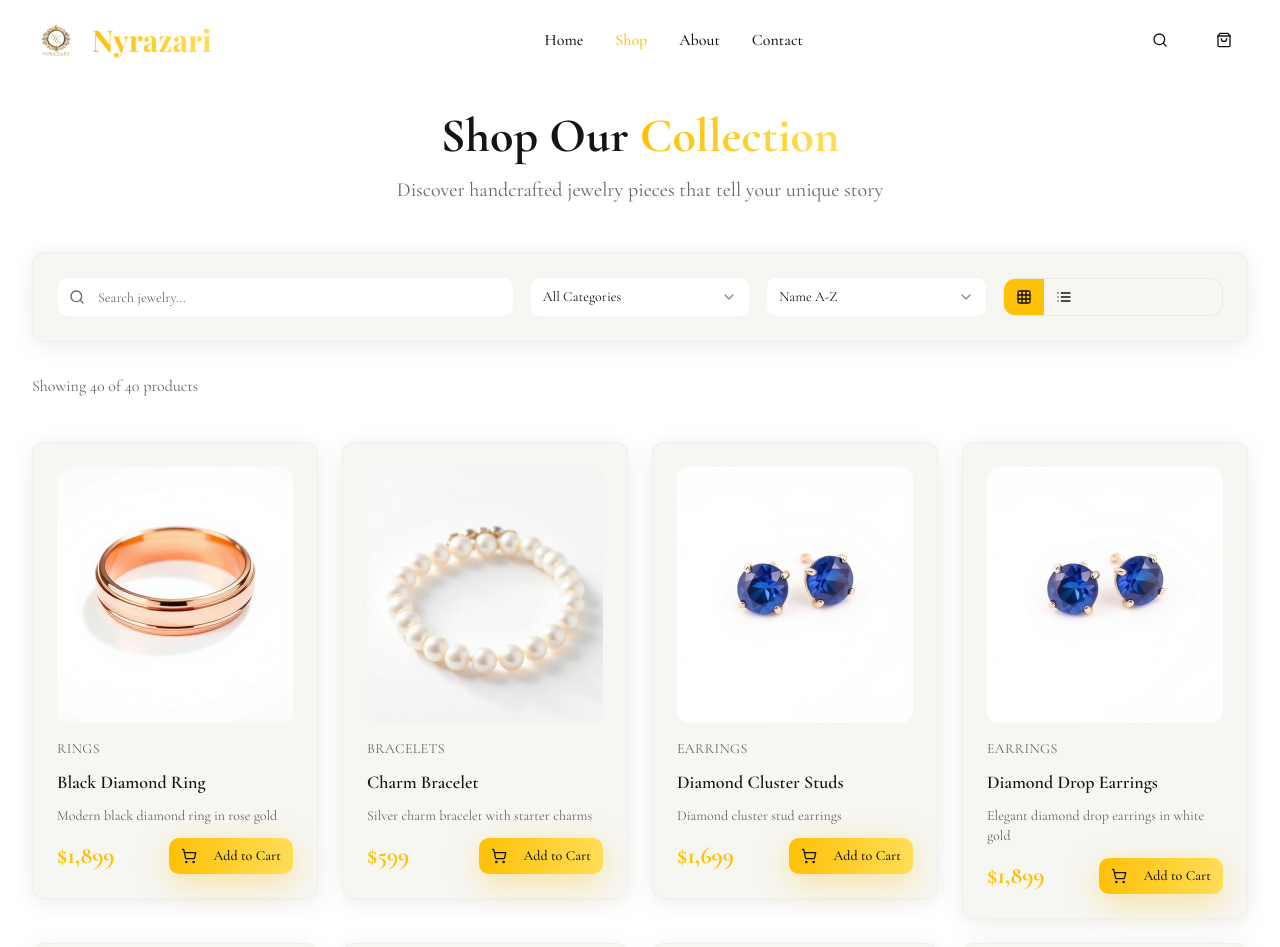
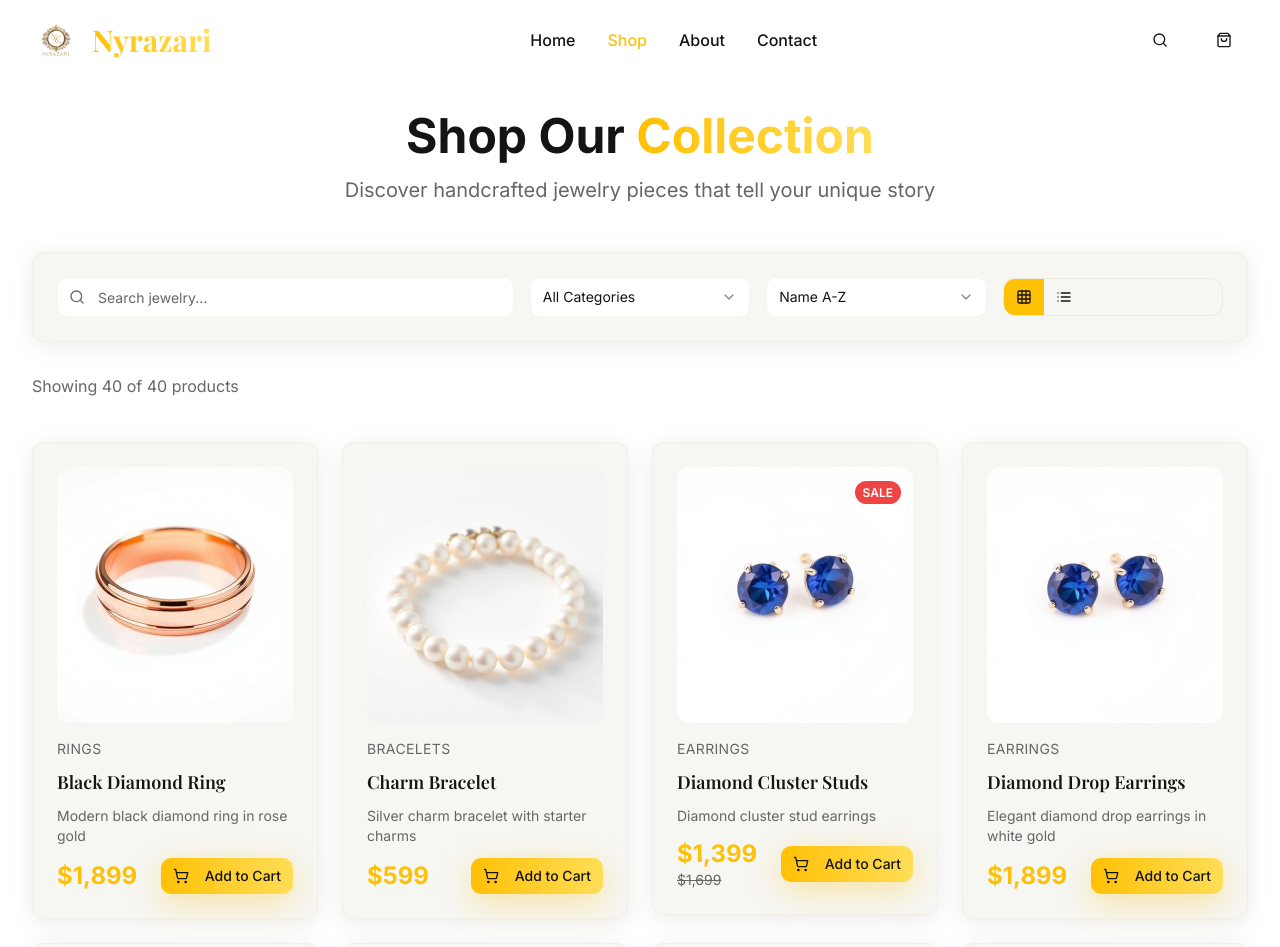
Before and after one commit to rogeeeosbackk/nyrazari-jewel-display, a React (Vite) app: page /shop in a window 1280 px wide. Shown: the top 947 px of the page. Built offline with nearby package versions, Linux system fonts and the light colour scheme; the HTML template or start-up script is replaced by a standard one.

Commit message:
Refactor fonts and add offer price

```diff
--- a/index.html
+++ b/index.html
@@ -5,7 +5,7 @@
     <meta name="viewport" content="width=device-width, initial-scale=1.0" />
     <link rel="preconnect" href="https://fonts.googleapis.com">
     <link rel="preconnect" href="https://fonts.gstatic.com" crossorigin>
-    <link href="https://fonts.googleapis.com/css2?family=Playfair+Display:wght@400;500;600;700;800&family=Cormorant+Garamond:wght@300;400;500;600;700&display=swap" rel="stylesheet">
+    <link href="https://fonts.googleapis.com/css2?family=Playfair+Display:wght@400;500;600;700;800&family=Inter:wght@300;400;500;600;700&display=swap" rel="stylesheet">
     <title>Nyrazari - Luxury Jewelry Collection</title>
     <meta name="description" content="Discover exquisite handcrafted jewelry at Nyrazari. Premium rings, necklaces, bracelets, and earrings crafted with exceptional quality and timeless elegance." />
     <meta name="author" content="Nyrazari Jewelry" />
--- a/src/components/Header.tsx
+++ b/src/components/Header.tsx
@@ -62,7 +62,7 @@ const Header: React.FC = () => {
               <Link
                 key={item.name}
                 to={item.path}
-                className={`font-medium font-cormorant transition-colors duration-200 ${
+                className={`font-medium font-inter transition-colors duration-200 ${
                   location.pathname === item.path
                     ? 'text-primary'
                     : 'text-foreground hover:text-primary'
@@ -131,7 +131,7 @@ const Header: React.FC = () => {
                 <Link
                   key={item.name}
                   to={item.path}
-                  className={`font-medium font-cormorant py-2 transition-colors duration-200 ${
+                  className={`font-medium font-inter py-2 transition-colors duration-200 ${
                     location.pathname === item.path
                       ? 'text-primary'
                       : 'text-foreground hover:text-primary'
--- a/src/components/ProductCard.tsx
+++ b/src/components/ProductCard.tsx
@@ -64,6 +64,15 @@ const ProductCard: React.FC<ProductCardProps> = ({ product, index = 0 }) => {
               </span>
             </div>
           )}
+
+          {/* Sale badge */}
+          {product.offerPrice && (
+            <div className="absolute top-3 right-3">
+              <span className="bg-red-500 text-white text-xs px-2 py-1 rounded-full font-semibold">
+                SALE
+              </span>
+            </div>
+          )}
         </div>
 
         <div className="space-y-3">
@@ -73,7 +82,7 @@ const ProductCard: React.FC<ProductCardProps> = ({ product, index = 0 }) => {
           </div>
 
           {/* Product name */}
-          <h3 className="font-semibold text-lg leading-tight group-hover:text-primary transition-colors duration-200">
+          <h3 className="font-playfair font-semibold text-lg leading-tight group-hover:text-primary transition-colors duration-200">
             {product.name}
           </h3>
 
@@ -84,8 +93,21 @@ const ProductCard: React.FC<ProductCardProps> = ({ product, index = 0 }) => {
 
           {/* Price and Add to Cart */}
           <div className="flex items-center justify-between">
-            <div className="text-2xl font-bold text-primary">
-              ${product.price.toLocaleString()}
+            <div className="flex flex-col">
+              {product.offerPrice ? (
+                <>
+                  <div className="text-2xl font-bold text-primary">
+                    ${product.offerPrice.toLocaleString()}
+                  </div>
+                  <div className="text-sm text-muted-foreground line-through">
+                    ${product.price.toLocaleString()}
+                  </div>
+                </>
+              ) : (
+                <div className="text-2xl font-bold text-primary">
+                  ${product.price.toLocaleString()}
+                </div>
+              )}
             </div>
 
             <Button
--- a/src/contexts/CartContext.tsx
+++ b/src/contexts/CartContext.tsx
@@ -4,6 +4,7 @@ export interface Product {
   id: string;
   name: string;
   price: number;
+  offerPrice?: number;
   image: string;
   category: string;
   description: string;
@@ -77,7 +78,7 @@ const cartReducer = (state: CartState, action: CartAction): CartState => {
 
 const calculateTotals = (items: CartItem[]): CartState => ({
   items,
-  total: items.reduce((sum, item) => sum + item.price * item.quantity, 0),
+  total: items.reduce((sum, item) => sum + (item.offerPrice || item.price) * item.quantity, 0),
   itemCount: items.reduce((sum, item) => sum + item.quantity, 0),
 });
 
--- a/src/contexts/ProductContext.tsx
+++ b/src/contexts/ProductContext.tsx
@@ -21,6 +21,7 @@ const initialProducts: Product[] = [
     id: '1',
     name: 'Diamond Eternity Ring',
     price: 2899,
+    offerPrice: 2299,
     image: '/src/assets/ring-diamond-eternity.jpg',
     category: 'rings',
     description: 'Exquisite 18k white gold eternity ring featuring brilliant-cut diamonds',
@@ -39,6 +40,7 @@ const initialProducts: Product[] = [
     id: '3',
     name: 'Vintage Ruby Ring',
     price: 3299,
+    offerPrice: 2799,
     image: '/src/assets/ring-diamond-eternity.jpg',
     category: 'rings',
     description: 'Art deco inspired ruby ring with diamond accents',
@@ -57,6 +59,7 @@ const initialProducts: Product[] = [
     id: '5',
     name: 'Moonstone Cocktail Ring',
     price: 1299,
+    offerPrice: 999,
     image: '/src/assets/ring-diamond-eternity.jpg',
     category: 'rings',
     description: 'Statement moonstone ring in yellow gold setting',
@@ -75,6 +78,7 @@ const initialProducts: Product[] = [
     id: '7',
     name: 'Opal Anniversary Band',
     price: 1599,
+    offerPrice: 1299,
     image: '/src/assets/ring-diamond-eternity.jpg',
     category: 'rings',
     description: 'Delicate opal anniversary band with milgrain details',
@@ -93,6 +97,7 @@ const initialProducts: Product[] = [
     id: '9',
     name: 'Emerald Cut Aquamarine Ring',
     price: 2799,
+    offerPrice: 2399,
     image: '/src/assets/ring-diamond-eternity.jpg',
     category: 'rings',
     description: 'Stunning emerald cut aquamarine with diamond halo',
@@ -113,6 +118,7 @@ const initialProducts: Product[] = [
     id: '11',
     name: 'Gold Chain Necklace',
     price: 1599,
+    offerPrice: 1299,
     image: '/src/assets/necklace-gold-chain.jpg',
     category: 'necklaces',
     description: 'Luxurious 14k gold chain necklace with adjustable length',
@@ -131,6 +137,7 @@ const initialProducts: Product[] = [
     id: '13',
     name: 'Diamond Solitaire Pendant',
     price: 1899,
+    offerPrice: 1599,
     image: '/src/assets/necklace-gold-chain.jpg',
     category: 'necklaces',
     description: 'Classic diamond solitaire pendant in white gold',
@@ -149,6 +156,7 @@ const initialProducts: Product[] = [
     id: '15',
     name: 'Layered Gold Chains',
     price: 699,
+    offerPrice: 549,
     image: '/src/assets/necklace-gold-chain.jpg',
     category: 'necklaces',
     description: 'Trendy layered gold chain set',
@@ -167,6 +175,7 @@ const initialProducts: Product[] = [
     id: '17',
     name: 'Sapphire Bar Necklace',
     price: 1299,
+    offerPrice: 1099,
     image: '/src/assets/necklace-gold-chain.jpg',
     category: 'necklaces',
     description: 'Modern sapphire bar pendant on delicate chain',
@@ -185,6 +194,7 @@ const initialProducts: Product[] = [
     id: '19',
     name: 'Tennis Diamond Necklace',
     price: 3999,
+    offerPrice: 3399,
     image: '/src/assets/necklace-gold-chain.jpg',
     category: 'necklaces',
     description: 'Luxurious tennis diamond necklace',
@@ -205,6 +215,7 @@ const initialProducts: Product[] = [
     id: '21',
     name: 'Pearl Tennis Bracelet',
     price: 899,
+    offerPrice: 699,
     image: '/src/assets/bracelet-pearl-tennis.jpg',
     category: 'bracelets',
     description: 'Elegant freshwater pearl tennis bracelet with gold clasp',
@@ -223,6 +234,7 @@ const initialProducts: Product[] = [
     id: '23',
     name: 'Gold Bangle Set',
     price: 699,
+    offerPrice: 549,
     image: '/src/assets/bracelet-pearl-tennis.jpg',
     category: 'bracelets',
     description: 'Set of three gold bangles in different textures',
@@ -241,6 +253,7 @@ const initialProducts: Product[] = [
     id: '25',
     name: 'Emerald Line Bracelet',
     price: 1999,
+    offerPrice: 1699,
     image: '/src/assets/bracelet-pearl-tennis.jpg',
     category: 'bracelets',
     description: 'Emerald line bracelet with diamond accents',
@@ -259,6 +272,7 @@ const initialProducts: Product[] = [
     id: '27',
     name: 'Sapphire Tennis Bracelet',
     price: 2299,
+    offerPrice: 1899,
     image: '/src/assets/bracelet-pearl-tennis.jpg',
     category: 'bracelets',
     description: 'Blue sapphire tennis bracelet in platinum',
@@ -277,6 +291,7 @@ const initialProducts: Product[] = [
     id: '29',
     name: 'Vintage Chain Bracelet',
     price: 899,
+    offerPrice: 749,
     image: '/src/assets/bracelet-pearl-tennis.jpg',
     category: 'bracelets',
     description: 'Vintage-inspired chain bracelet in yellow gold',
@@ -297,6 +312,7 @@ const initialProducts: Product[] = [
     id: '31',
     name: 'Sapphire Stud Earrings',
     price: 1299,
+    offerPrice: 1099,
     image: '/src/assets/earrings-sapphire-studs.jpg',
     category: 'earrings',
     description: 'Beautiful blue sapphire stud earrings set in platinum',
@@ -315,6 +331,7 @@ const initialProducts: Product[] = [
     id: '33',
     name: 'Pearl Hoop Earrings',
     price: 699,
+    offerPrice: 549,
     image: '/src/assets/earrings-sapphire-studs.jpg',
     category: 'earrings',
     description: 'Freshwater pearl hoop earrings in gold',
@@ -333,6 +350,7 @@ const initialProducts: Product[] = [
     id: '35',
     name: 'Gold Geometric Studs',
     price: 399,
+    offerPrice: 299,
     image: '/src/assets/earrings-sapphire-studs.jpg',
     category: 'earrings',
     description: 'Modern geometric stud earrings in gold',
@@ -351,6 +369,7 @@ const initialProducts: Product[] = [
     id: '37',
     name: 'Vintage Art Deco Earrings',
     price: 1999,
+    offerPrice: 1699,
     image: '/src/assets/earrings-sapphire-studs.jpg',
     category: 'earrings',
     description: 'Art deco inspired vintage earrings',
@@ -369,6 +388,7 @@ const initialProducts: Product[] = [
     id: '39',
     name: 'Diamond Cluster Studs',
     price: 1699,
+    offerPrice: 1399,
     image: '/src/assets/earrings-sapphire-studs.jpg',
     category: 'earrings',
     description: 'Diamond cluster stud earrings',
--- a/src/index.css
+++ b/src/index.css
@@ -100,7 +100,7 @@
   }
 
   body {
-    @apply bg-background text-foreground font-cormorant antialiased;
+    @apply bg-background text-foreground font-inter antialiased;
   }
 
   /* Custom scrollbar for luxury feel */
--- a/tailwind.config.ts
+++ b/tailwind.config.ts
@@ -15,7 +15,7 @@ export default {
     extend: {
       fontFamily: {
         'playfair': ['Playfair Display', 'serif'],
-        'cormorant': ['Cormorant Garamond', 'serif'],
+        'inter': ['Inter', 'sans-serif'],
       },
       colors: {
         border: "hsl(var(--border))",
```
